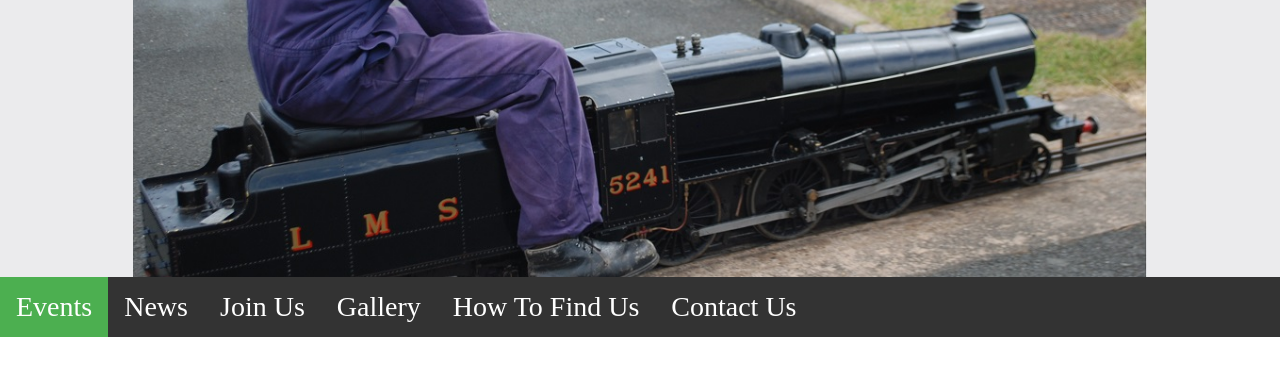
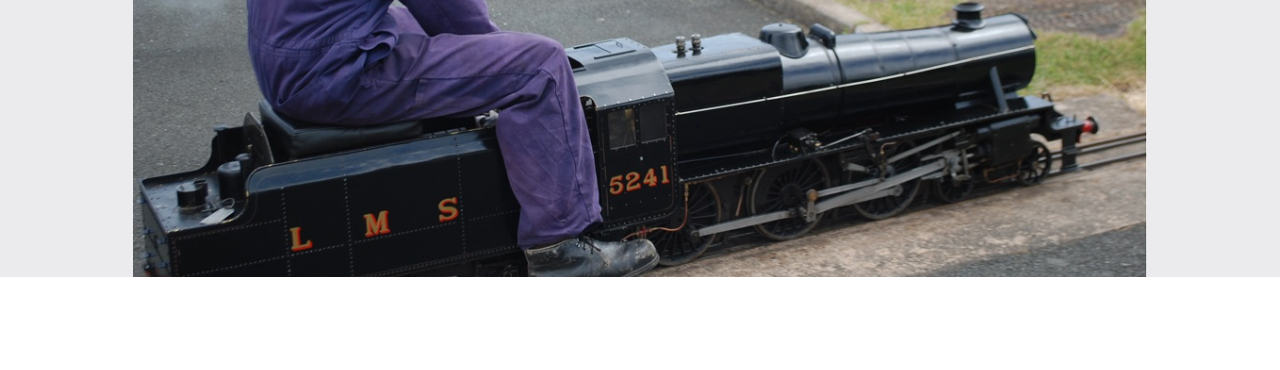
Before and after one commit to TDKELL/TDKELL.github.io, a plain HTML site: page about.html in a window 1280 px wide. Shown: the part 204-574 px from the top of the page. Drawn offline with Linux system fonts and the light colour scheme.

Commit message:
Update about.html

```diff
--- a/about.html
+++ b/about.html
@@ -49,58 +49,7 @@
 			<div class="body">
 				<img src="images/header3.jpg" alt="">
 				<style>
-					<! from here >
 
-p.sansserif {
-    font-family: Arial, Helvetica, sans-serif;
-}
-body {
-    font-size: 28px;
-}
-
-ul {
-    list-style-type: none;
-    margin: 0;
-    padding: 0;
-    overflow: hidden;
-    background-color: #333;
-    position: -webkit-sticky; /* Safari */
-    position: sticky;
-    top: 0;
-}
-
-li {
-    float: left;
-}
-
-li a {
-    display: block;
-    color: white;
-    text-align: center;
-    padding: 14px 16px;
-    text-decoration: none;
-}
-
-li a:hover {
-    background-color: #111;
-}
-
-.active {
-    background-color: #4CAF50;
-}
-</style>
-</head>
-<body>
-</div>
-
-<ul>
-  <li><a class="active" href="#Events">Events</a></li>
-  <li><a href="#About Us">News</a></li>
-  <li><a href="#Join Us">Join Us</a></li>
-  <li><a href="#Gallery">Gallery</a></li>
-  <li><a href="#How To Find Us">How To Find Us</a></li>
-  <li><a href="#Contact Us">Contact Us</a></li>
-	      <! to here >
 			</div>
 			<div class="footer">
 				<div class="sidebar">
```
